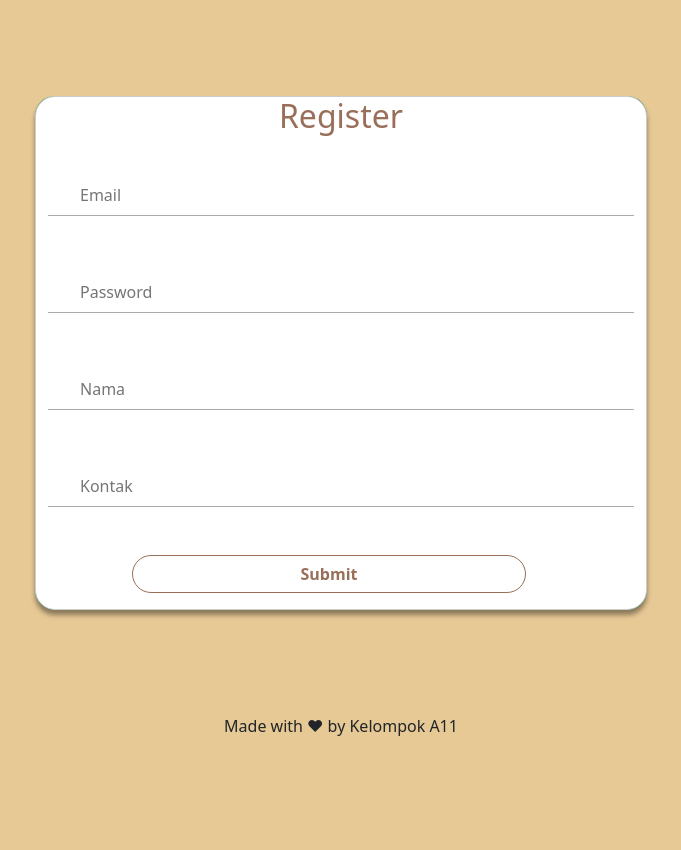
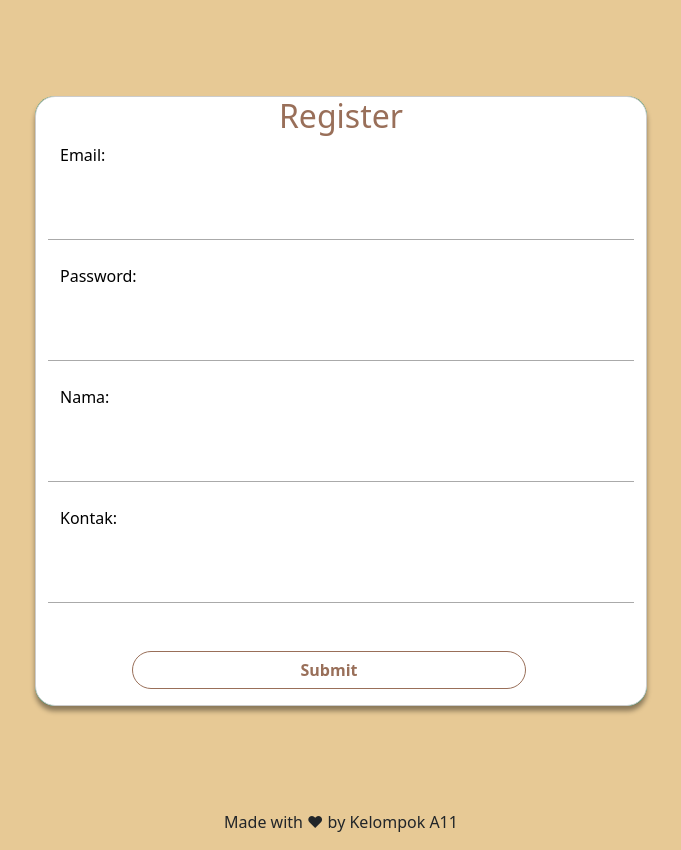
Before and after one commit to A11-Basdat/Marmut-App, a Django app: template authentication/templates/register.html in a window 1280 px wide. Shown: the part 56-906 px from the top of the page, without its empty margins (299-980 px from the left). Before the commit the page ends 792 px from the top, so only its background shows below. Run offline with Django 3.2, Linux system fonts and the light colour scheme; the template is opened without the code that fills it, so the values that code supplies are empty; some libraries are stand-ins or nearby versions.

Commit message:
Add register pembeli

```diff
--- a/authentication/templates/register.html
+++ b/authentication/templates/register.html
@@ -4,25 +4,61 @@
 {% block content %}
 <div class="container-fluid">
     <div class="row main-content bg-success text-center">
-        <div class="register_form">
+        <div class="register_form" >
             <div class="container-fluid">
                 <div class="row">
                     <h2>Register</h2>
                 </div>
                 <div class="row">
-                    <form control="" class="form-group">
+                    <form control="" class="form-group"  style="color: #000000;">
                         <div class="row">
-                            <input type="text" name="username" id="email" class="form__input" placeholder="Email">
+                            <label for="email">Email:</label>
+                            <input type="text" name="email" id="email" class="form__input">
                         </div>
                         <div class="row">
-                            <input type="password" name="password" id="password" class="form__input" placeholder="Password">
+                            <label for="password">Password:</label>
+                            <input type="password" name="password" id="password" class="form__input">
                         </div>
                         <div class="row">
-                            <input type="password" name="password" id="nama" class="form__input" placeholder="Nama">
+                            <label for="nama">Nama:</label>
+                            <input type="text" name="password" id="nama" class="form__input">
+                        </div>
+                        {% if user_type == 'pengguna' %}
+                        <div class="row">
+                        <label for="gender">Gender:</label>
+                        <select name="gender" id="gender">
+                            <option value="laki_laki">Laki-laki</option>
+                            <option value="perempuan">Perempuan</option>
+                        </select>
+                        </div>
+                        <br>
+                        <div class="row">
+                            <label for="tempat_lahir">Tempat lahir:</label>
+                            <input type="text" name="tempat_lahir" id="tempat_lahir" class="form__input">
                         </div>
                         <div class="row">
-                            <input type="password" name="password" id="kontak" class="form__input" placeholder="Kontak">
+                            <label for="tanggal_lahir">Tanggal lahir:</label>
+                            <input type="date" name="tanggal_lahir" id="tanggal_lahir" class="form__input">
                         </div>
+                        <div class="row">
+                            <label for="kota_asal">Kota asal:</label>
+                            <input type="text" name="kota_asal" id="kota_asal" class="form__input">
+                        </div>
+                        <div style="text-align:left;">
+                            <span class="role">Role: </span> <br>
+                            <input type="checkbox" id="podcaster" name="podcaster" value="Podcaster">
+                            <label for="podcaster"> Podcaster</label>  <br>
+                            <input type="checkbox" id="artist" name="artist" value="Artist">
+                            <label for="artist"> Artist</label> <br>
+                            <input type="checkbox" id="songwriter" name="songwriter" value="Songwriter">
+                            <label for="songwriter"> Songwriter</label>
+                        </div>
+                        {% else %}
+                        <div class="row">
+                            <label for="kontak">Kontak:</label>
+                            <input type="text" name="kontak" id="kontak" class="form__input">
+                        </div>
+                        {% endif %}
                         <div class="row">
                             <div class="row btn-container">
                                 <input type="submit" value="Submit" class="btn">
--- a/authentication/urls.py
+++ b/authentication/urls.py
@@ -1,9 +1,10 @@
 from django.urls import path
-from authentication.views import register, login
+from authentication.views import register, login, pilih_register
 
 app_name = 'authentication'
 
 urlpatterns = [
-    path('register/', register, name='register'),
+    path('pilih_register/', pilih_register, name='pilih_register'),
     path('login/', login, name='login'),
+    path('register/<str:user_type>/', register, name='register'),
 ]
--- a/base/templates/index.html
+++ b/base/templates/index.html
@@ -10,9 +10,9 @@
     <div class="col-md-8 col-xs-12 col-sm-12 login_form ">
       <div class="container-fluid">
         <div class="row btn-container">
-          <h2>Marmut</h2>
+          <h2>Marmut - A11</h2>
           <a href="{% url 'authentication:login' %}"><input type="submit" value="Login" class="btn"></a>
-          <a href="{% url 'authentication:register' %}"><input type="submit" value="Register" class="btn"></a>
+          <a href="{% url 'authentication:pilih_register' %}"><input type="submit" value="Register" class="btn"></a>
         </div>
       </div>
     </div>
--- a/production_static/style.css
+++ b/production_static/style.css
@@ -32,6 +32,11 @@
 .row > h2{
 	color:#996f59;
 }
+label, span, input {
+    text-align: left; /* Align labels to the left */
+    display: inline-block;
+    justify-content: left;
+}
 .login_form{
 	background-color: #fff;
 	border-top-right-radius:20px;
@@ -44,7 +49,6 @@
     border: 1px solid #ccc;
     border-radius: 20px;
     justify-content: center;
-    color: #fff;
 }
 form{
 	padding: 0 2em;
--- a/static/style.css
+++ b/static/style.css
@@ -32,6 +32,11 @@
 .row > h2{
 	color:#996f59;
 }
+label, span, input {
+    text-align: left; /* Align labels to the left */
+    display: inline-block;
+    justify-content: left;
+}
 .login_form{
 	background-color: #fff;
 	border-top-right-radius:20px;
@@ -44,7 +49,6 @@
     border: 1px solid #ccc;
     border-radius: 20px;
     justify-content: center;
-    color: #fff;
 }
 form{
 	padding: 0 2em;
```
Also changed, not shown: authentication/templates/pilihRegister.html (added, +22 -0 lines), authentication/views.py (+5 -2 lines).
